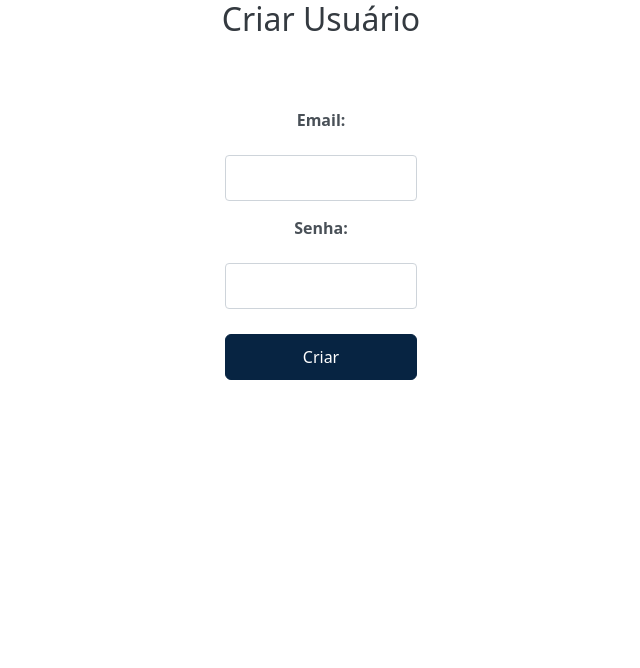
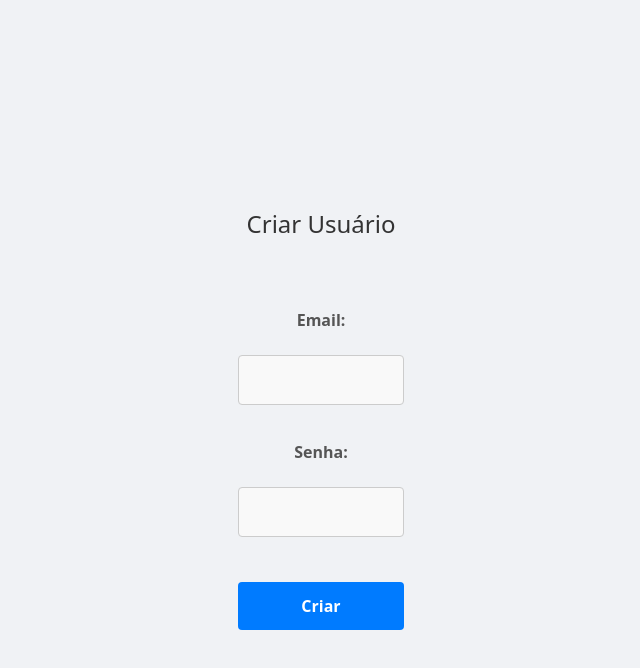
Before and after one commit to juniors719/Pingas-Play, a React (Create React App) app in the folder pingaplay/: page /criar-usuario in a window 1280 px wide. Shown: the top 668 px of the page, without its empty margins (319-959 px from the left). Built offline with nearby package versions, Linux system fonts and the light colour scheme; no server answers.

Commit message:
melhorando o css (falta adiconar imagem de fundo)

```diff
--- /dev/null
+++ b/pingaplay/src/components/usuario/AdicionarDados.css
@@ -0,0 +1,117 @@
+/* Estilo básico para resetar margens e espaçamentos */
+* {
+    margin: 0;
+    padding: 0;
+    box-sizing: border-box;
+}
+
+/* Estilo para o container principal */
+div {
+    display: flex;
+    flex-direction: column;
+    align-items: center;
+    justify-content: center;
+    padding: 20px;
+    background-color: #f0f2f5;
+    min-height: 100vh;
+}
+
+/* Título do formulário */
+h2 {
+    font-size: 24px;
+    color: #333;
+    margin-bottom: 20px;
+}
+
+/* Estilo para o formulário */
+#form-addUserData {
+    background-color: #ffffff;
+    padding: 30px;
+    border-radius: 8px;
+    box-shadow: 0 4px 8px rgba(0, 0, 0, 0.1);
+    width: 100%;
+    max-width: 500px;
+}
+
+/* Estilo para labels */
+.form-label {
+    display: block;
+    font-weight: bold;
+    color: #555;
+    margin-bottom: 8px;
+}
+
+/* Estilo para campos de input e select */
+.form-control {
+    width: 100%;
+    padding: 12px;
+    margin-bottom: 20px;
+    border: 1px solid #ccc;
+    border-radius: 4px;
+    font-size: 16px;
+    background-color: #f9f9f9;
+    transition: border-color 0.3s;
+}
+
+.form-control:focus {
+    border-color: #007bff;
+    outline: none;
+    background-color: #fff;
+}
+
+/* Estilo para botão */
+.btn {
+    display: inline-block;
+    width: 100%;
+    padding: 12px;
+    font-size: 16px;
+    font-weight: bold;
+    text-align: center;
+    color: #ffffff;
+    background-color: #007bff;
+    border: none;
+    border-radius: 4px;
+    cursor: pointer;
+    transition: background-color 0.3s;
+}
+
+.btn:hover {
+    background-color: #0056b3;
+}
+
+/* Estilo para mensagens de erro e sucesso */
+p {
+    margin-bottom: 20px;
+    font-size: 16px;
+}
+
+p[style*="red"] {
+    color: red;
+    background-color: #ffe6e6;
+    border: 1px solid red;
+    padding: 10px;
+    border-radius: 4px;
+}
+
+p[style*="green"] {
+    color: green;
+    background-color: #e6ffe6;
+    border: 1px solid green;
+    padding: 10px;
+    border-radius: 4px;
+}
+
+/* Estilo responsivo */
+@media (max-width: 600px) {
+    #form-addUserData {
+        padding: 20px;
+    }
+
+    .form-control {
+        padding: 10px;
+    }
+
+    .btn {
+        padding: 10px;
+    }
+}
--- a/pingaplay/src/components/usuario/AdicionarDados.js
+++ b/pingaplay/src/components/usuario/AdicionarDados.js
@@ -1,3 +1,4 @@
+import "./AdicionarDados.css"
 import React, { useState } from "react";
 import { db, auth } from "../../utils/FirebaseConfig"; // Importa instância do Firestore e de autenticação
 import { collection, addDoc } from "firebase/firestore"; // Importa funções do Firestore
```
